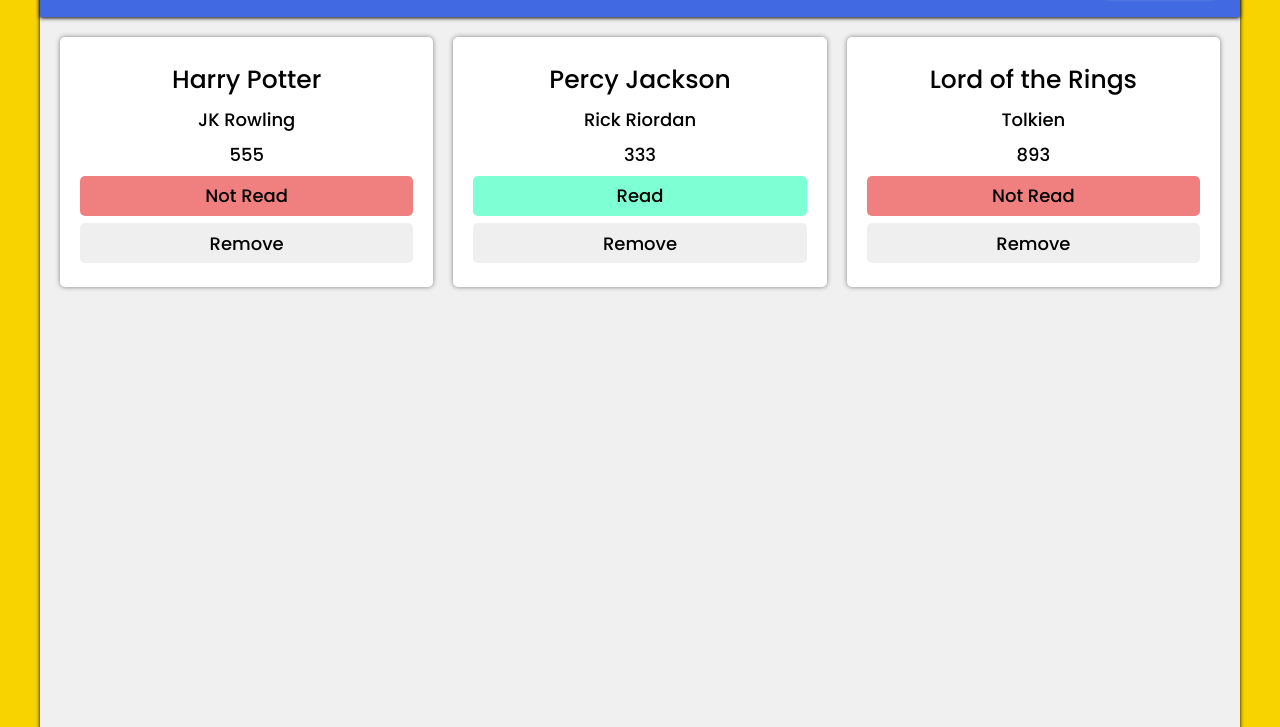
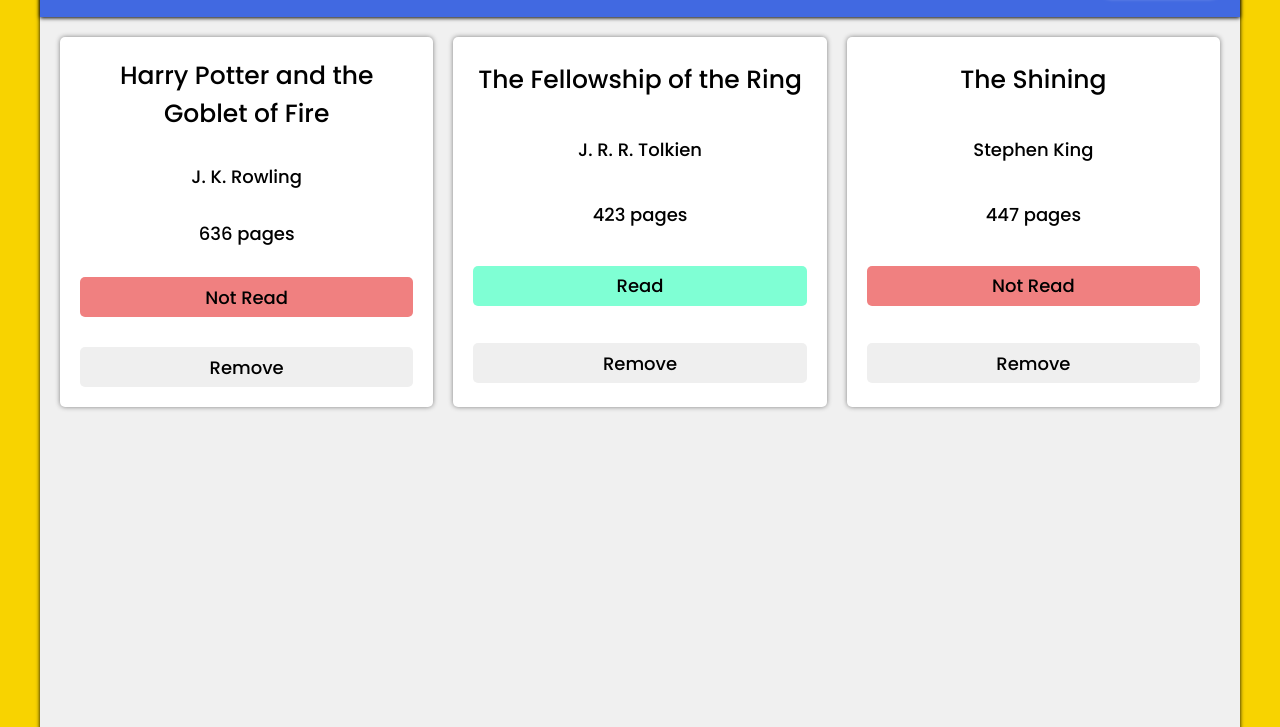
Before and after one commit to pauloruzanovsky/Library-Project, a plain HTML site: page index.html in a window 1280 px wide. Shown: the part 73-800 px from the top of the page. Drawn offline with Linux system fonts and the light colour scheme.

Commit message:
Adjust book-card css

```diff
--- a/index.html
+++ b/index.html
@@ -4,11 +4,12 @@
   <meta charset="UTF-8">
   <meta http-equiv="X-UA-Compatible" content="IE=edge">
   <meta name="viewport" content="width=device-width, initial-scale=1.0">
-  <title>Document</title>
   <script src="./js-file.js" defer></script>
   <link rel="stylesheet" href="./style.css">
+  <title>ruza's library</title>
 </head>
 <body>
+
   <div class="header">
     <div>ruza's library</div>
     <button id="new-book-button">new book</button>
@@ -16,8 +17,8 @@
   <div id="library"></div>
   <div class="overlay"></div>
   <form class="form-card">
-      <input type="text" id="new-title" placeholder="Title" required>
-      <input type="text" id="new-author" placeholder="Author" required>
+      <input type="text" id="new-title" placeholder="Title" maxlength="100" required>
+      <input type="text" id="new-author" placeholder="Author" maxlength="100"required>
       <input type="number" id="new-pages" placeholder="Pages" required>
       <div class="readRow">
         <input type="checkbox" id="new-read" name="read">
--- a/js-file.js
+++ b/js-file.js
@@ -7,21 +7,21 @@
 
 // placeholder books
 let book1 = {
-  title: 'Harry Potter',
-  author: 'JK Rowling',
-  pages: 555,
+  title: 'Harry Potter and the Goblet of Fire',
+  author: 'J. K. Rowling',
+  pages: 636,
   read: 'Not Read'
 }
 let book2 = {
-  title: 'Percy Jackson',
-  author: 'Rick Riordan',
-  pages: 333,
+  title: 'The Fellowship of the Ring',
+  author: 'J. R. R. Tolkien',
+  pages: 423,
   read: 'Read'
 }
 let book3 = {
-  title: 'Lord of the Rings',
-  author: 'Tolkien',
-  pages: 893,
+  title: 'The Shining',
+  author: 'Stephen King',
+  pages: 447,
   read: 'Not Read'
 }
 myLibrary.push(book1, book2, book3);
@@ -52,7 +52,7 @@
 
     const bookPages = document.createElement('div');
     bookPages.classList.add('book-pages');
-    bookPages.textContent = myLibrary[i].pages;
+    bookPages.textContent = myLibrary[i].pages + ' pages';
     bookContainer.appendChild(bookPages);
 
     const bookRead = document.createElement('button');
--- a/style.css
+++ b/style.css
@@ -110,7 +110,7 @@
     padding: 20px;
     gap: 20px;
     grid-auto-rows: min-content;
-    grid-template-rows:repeat(5, minmax(250px,1fr)) ;
+    grid-template-rows:repeat(4, minmax(250px,1fr)) ;
     grid-template-columns: repeat(auto-fit, minmax(300px,1fr));
     background: rgb(240, 240, 240);
     min-height: 800px;
@@ -119,6 +119,7 @@
 .book-container{
   background: white;
   display: grid;
+  gap: 30px;
   border-radius: 5px;
   box-shadow: 0px 0px 5px 0px gray;
   padding: 20px;
@@ -135,6 +136,7 @@
 
 .book-title {
   font-size: 25px;
+  overflow:hidden;
 }
 
 .book-read {
```
